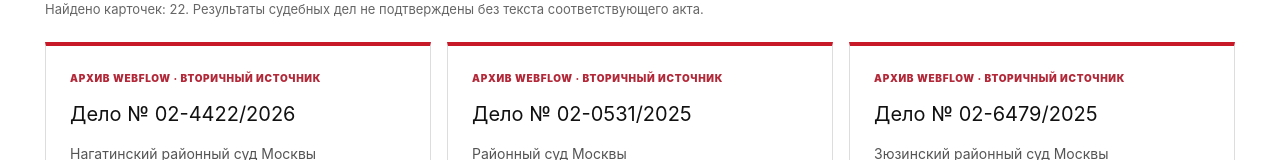
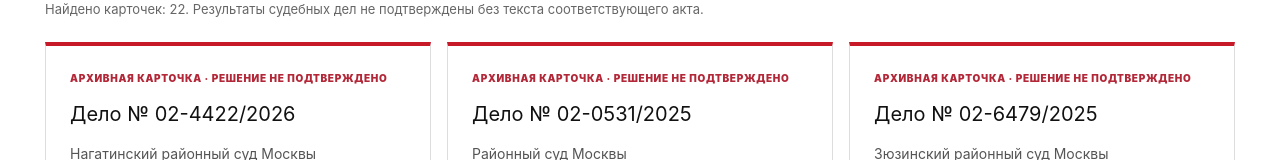
Before and after one commit to ymaslen77-tech/dgi-court-importer, a Next.js app in the folder apps/web/: page /sudebnaya-praktika-dgi in a window 1280 px wide. Shown: the part 632-792 px from the top of the page. Built offline with nearby package versions, Linux system fonts and the light colour scheme; no server answers.

Commit message:
refactor(frontend): remove developer and migration status messages from public UI

```diff
--- a/apps/web/src/components/CourtExplorer.tsx
+++ b/apps/web/src/components/CourtExplorer.tsx
@@ -44,7 +44,7 @@ export function CourtExplorer({ cases }: { cases: CourtListing[] }) {
       <div className="case-grid">
         {visible.map((item) => (
           <article className="case-card" key={item.id}>
-            <p className="case-tag">{item.source === "official-candidate" ? "ОФИЦИАЛЬНАЯ КАРТОЧКА · ТРЕБУЕТ ПРОВЕРКИ" : "АРХИВ WEBFLOW · ВТОРИЧНЫЙ ИСТОЧНИК"}</p>
+            <p className="case-tag">{item.source === "official-candidate" ? "СВЕДЕНИЯ О ДЕЛЕ · СУДЕБНЫЙ АКТ УТОЧНЯЕТСЯ" : "АРХИВНАЯ КАРТОЧКА · РЕШЕНИЕ НЕ ПОДТВЕРЖДЕНО"}</p>
             <h2>Дело № {item.number || "номер уточняется"}</h2>
             <p>{item.court || "Суд уточняется"}</p>
             <p className="case-category">{item.category || "Категория требует проверки"}</p>
```
